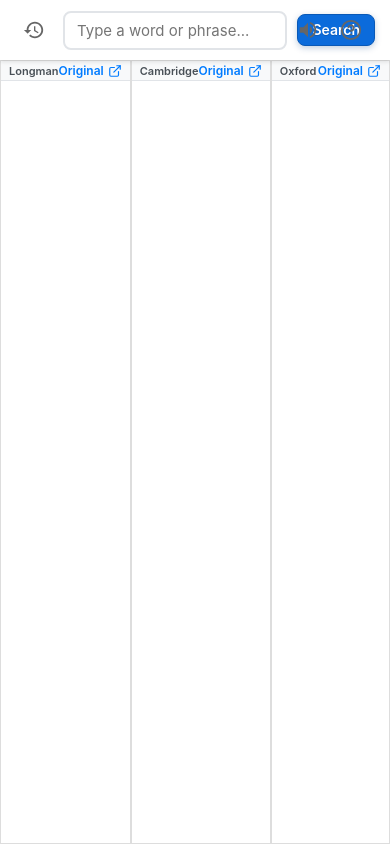
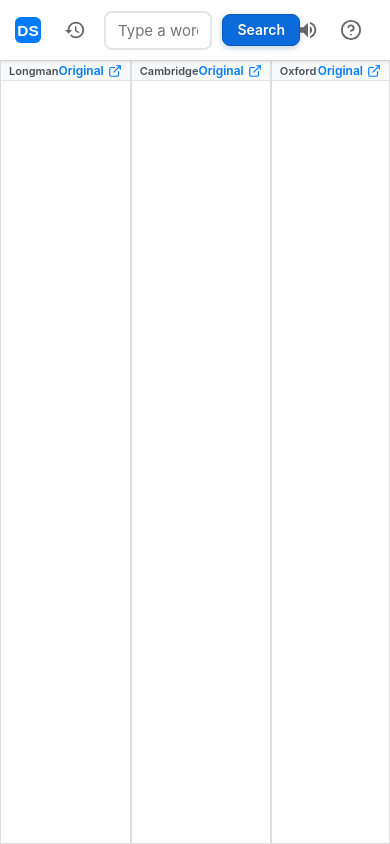
Before and after one commit to blabla2018/3dicts, a Flask app: page / in a window 390 px wide. Run offline with Flask 3, Linux system fonts and the light colour scheme.

Commit message:
added logo

```diff
--- a/app.py
+++ b/app.py
@@ -425,4 +425,5 @@ def proxy():
 app.http_client = httpx.Client()
 
 if __name__ == "__main__":
-    app.run(debug=True, port=5002)
+    port = int(os.environ.get("PORT", 5002))
+    app.run(host="0.0.0.0", port=port, debug=False)
--- a/static/index.css
+++ b/static/index.css
@@ -16,7 +16,7 @@
         /* Search Header */
         .search-container {
             background: white;
-            padding: 10px 15px;
+            padding: 10px 160px 10px 170px;
             box-shadow: 0 2px 4px rgba(0, 0, 0, 0.1);
             display: flex;
             justify-content: center;
@@ -24,6 +24,29 @@
             height: 60px;
             z-index: 100;
             position: relative;
+        }
+
+        .app-brand {
+            position: absolute;
+            left: 15px;
+            display: inline-flex;
+            align-items: center;
+            gap: 8px;
+            text-decoration: none;
+            color: #0b6bdb;
+            font-weight: 700;
+            white-space: nowrap;
+        }
+
+        .app-brand-icon {
+            width: 30px;
+            height: 30px;
+            display: block;
+        }
+
+        .app-brand-text {
+            font-size: 14px;
+            color: #0b6bdb;
         }
 
         .search-form {
@@ -257,6 +280,27 @@
             gap: 5px;
         }
 
+        @media (max-width: 920px) {
+            .search-container {
+                padding: 10px 110px 10px 110px;
+            }
+
+            .app-brand-text {
+                display: none;
+            }
+        }
+
+        @media (max-width: 700px) {
+            .search-container {
+                padding: 10px 90px 10px 56px;
+            }
+
+            .app-brand-icon {
+                width: 26px;
+                height: 26px;
+            }
+        }
+
 
 
         /* Modal Styles */
--- a/templates/index.html
+++ b/templates/index.html
@@ -16,8 +16,10 @@
         onclick="executeSearch()">Search</button>
 
     <div class="search-container">
-
-
+        <a href="/" class="app-brand" aria-label="Dictionary Search Home">
+            <img src="/static/favicon.svg" alt="" class="app-brand-icon">
+            <span class="app-brand-text">Dictionary Search</span>
+        </a>
 
         <form class="search-form" action="/" method="GET">
             <!-- History Button -->
```
